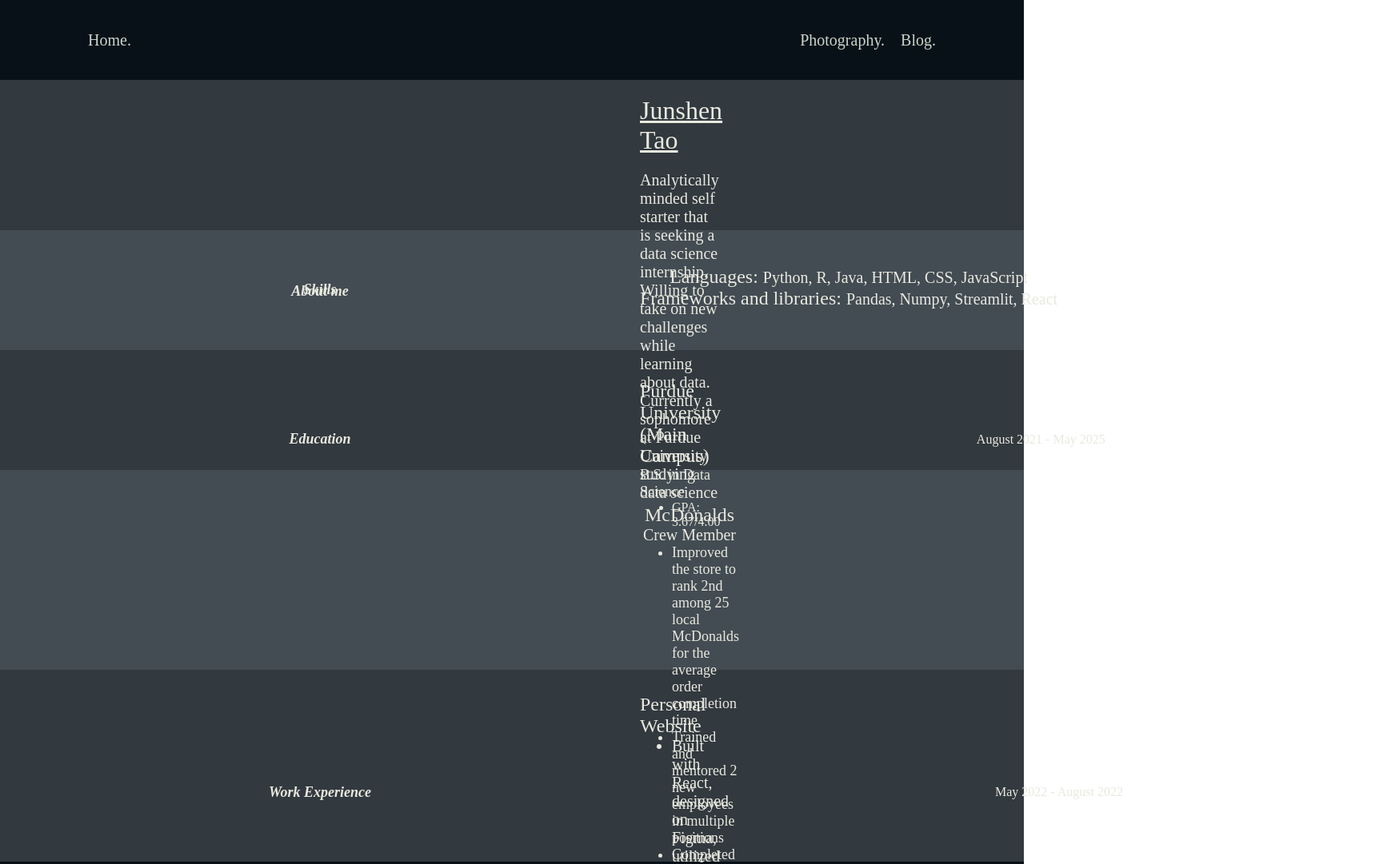
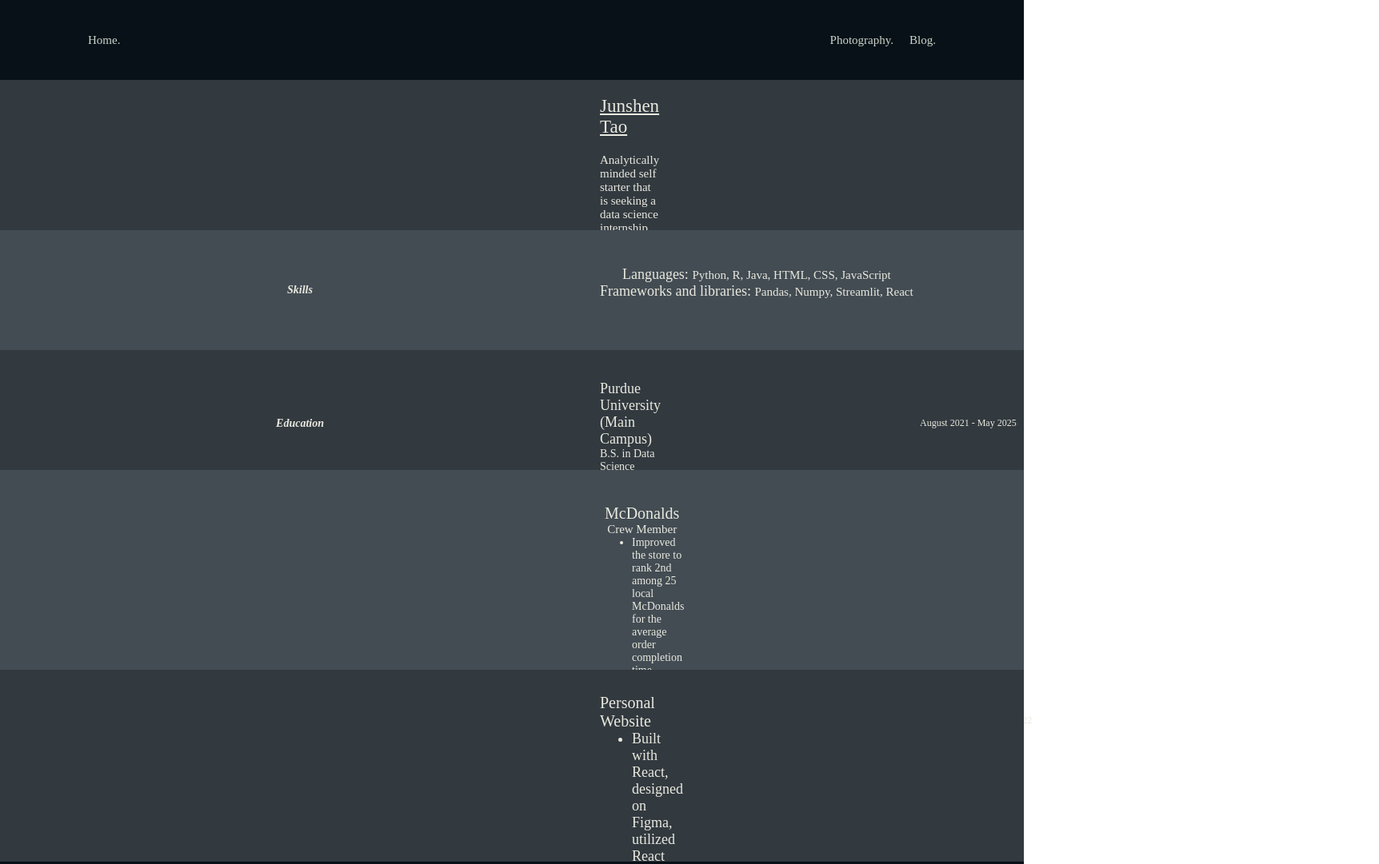
Before and after one commit to jtao1/my-website, a React (Create React App) app: page / in a window 1280 px wide. Shown: the top 1081 px of the page at 80% size, 1724 px wide, since content can reach past the window. Built offline with nearby package versions, Linux system fonts and the light colour scheme.

Commit message:
fixed css

```diff
--- a/src/App.css
+++ b/src/App.css
@@ -1 +1,4 @@
-* {font-family: 'Montserrat', sans-serif;}
+* {
+    font-family: 'Montserrat', sans-serif;
+    transform: scale(1);
+}
--- a/src/HomePage/Sections/AboutMeSection.css
+++ b/src/HomePage/Sections/AboutMeSection.css
@@ -12,13 +12,13 @@
     display: grid;
     grid-template-areas: "title content"
                          "title content";
-    grid-template-columns: 800px auto 800px;
+    grid-template-columns: 750px auto 750px;
 
 }
 
 .about_me .section_title {
     font-weight: 600;
-    font-size: 18px;
+    font-size: 14px;
     font-style: italic;
     display: flex;
     align-items: center;
@@ -36,13 +36,13 @@
 }
 
 .about_me .name {
-    font-size: 32px;
+    font-size: 23px;
     text-decoration-line: underline;
     margin-top: 20px;
     margin-bottom: 20px;
 }
 
 .about_me .description {
-    font-size: 20px;
+    font-size: 15px;
     max-width: 750px;
 }
--- a/src/HomePage/Sections/EducationSection.css
+++ b/src/HomePage/Sections/EducationSection.css
@@ -11,12 +11,12 @@
     color: #E9E9DF;
     display: grid;
     grid-template-areas: "title content time";
-    grid-template-columns: 800px auto 800px;
+    grid-template-columns: 750px auto 750px;
 }
 
 .education_section .section_title {
     font-weight: 600;
-    font-size: 18px;
+    font-size: 14px;
     font-style: italic;
     display: flex;
     align-items: center;
@@ -33,22 +33,22 @@
 }
 
 .education_section .university {
-    font-size: 24px;
+    font-size: 18px;
 }
 
 .education_section .degree {
-    font-size: 18px;
+    font-size: 14px;
     display: flex;
 }
 
 .education_section li{
-    font-size: 16px;
+    font-size: 12px;
 }
 
 
 .education_section .time {
     grid-area: time;
-    font-size: 18px;
+    font-size: 14px;
     display: flex;
     align-items: center;
     justify-content: center;
--- a/src/HomePage/Sections/ProjectsSection.css
+++ b/src/HomePage/Sections/ProjectsSection.css
@@ -12,12 +12,12 @@
     display: grid;
     grid-template-areas: "title name"
                          "title description";
-    grid-template-columns: 800px auto 800px;
+    grid-template-columns: 750px auto 750px;
 }
 
 .projects_section .section_title {
     font-weight: 600;
-    font-size: 18px;
+    font-size: 14px;
     font-style: italic;
     display: flex;
     align-items: center;
@@ -34,12 +34,12 @@
 
 .projects_section .project_title {
     grid-area: name;
-    font-size: 24px;
+    font-size: 20px;
     margin-top: 30px;
 }
 
 .projects_section li{
     grid-area: description;
-    font-size: 20px;
+    font-size: 18px;
     max-width: 750px;
 }
--- a/src/HomePage/Sections/SkillsSection.css
+++ b/src/HomePage/Sections/SkillsSection.css
@@ -11,12 +11,12 @@
     display: grid;
     grid-template-areas: "title content"
                          "title content";
-    grid-template-columns: 800px auto 800px;
+    grid-template-columns: 750px auto 750px;
 }
 
 .skills_section .section_title {
     font-weight: 600;
-    font-size: 18px;
+    font-size: 14px;
     font-style: italic;
     display: flex;
     align-items: center;
@@ -34,10 +34,10 @@
 }
 
 .skills_section .examples {
-    font-size: 20px;
+    font-size: 15px;
     white-space: pre;
 }
 
 .skills_section .descriptor {
-    font-size: 24px;
+    font-size: 18px;
 }
--- a/src/HomePage/Sections/WorkExperienceSection.css
+++ b/src/HomePage/Sections/WorkExperienceSection.css
@@ -11,12 +11,12 @@
     color: #E9E9DF;
     display: grid;
     grid-template-areas: "title content time";
-    grid-template-columns: 800px auto 800px;
+    grid-template-columns: 750px auto 750px;
 }
 
 .work_experience_section .section_title {
     font-weight: 600;
-    font-size: 18px;
+    font-size: 14px;
     font-style: italic;
     display: flex;
     align-items: center;
@@ -33,22 +33,22 @@
 }
 
 .work_experience_section .employer {
-    font-size: 24px;
+    font-size: 20px;
 }
 
 .work_experience_section .job_title {
-    font-size: 20px;
+    font-size: 15px;
     display: flex;
 }
 
 .work_experience_section .info li{
-    font-size: 18px;
+    font-size: 14px;
 }
 
 
 .work_experience_section .time {
     grid-area: time;
-    font-size: 18px;
+    font-size: 15px;
     display: flex;
     align-items: center;
     justify-content: center;
--- a/src/components/BotNavBar.css
+++ b/src/components/BotNavBar.css
@@ -1,7 +1,7 @@
 * {
     margin: 0px;
     font-weight: 400;
-    font-size: 16px;
+    font-size: 12px;
 }
 
 .bot_nav_bar {
@@ -43,12 +43,12 @@
 }
 
 .bot_nav_bar .download_text {
-    font-size: 18px;
+    font-size: 14px;
     color: #CCD5CB;
 }
 
 .bot_nav_bar .update_text {
-    font-size: 12px;
+    font-size: 9px;
     color: #8C8C8C;
 }
 
--- a/src/components/TopNavBar.css
+++ b/src/components/TopNavBar.css
@@ -13,19 +13,19 @@
 
 .top_nav_bar .home {
     margin-left: 110px;
-    font-size: 20px;
+    font-size: 15px;
     font-weight: 400;
 }
 
 .top_nav_bar .photography {
     margin-left: auto;
-    font-size: 20px;
+    font-size: 15px;
     font-weight: 400;
 }
 
 .top_nav_bar .blog {
     margin-right: 110px;
     margin-left: 20px;
-    font-size: 20px;
+    font-size: 15px;
     font-weight: 400;
 }
```
